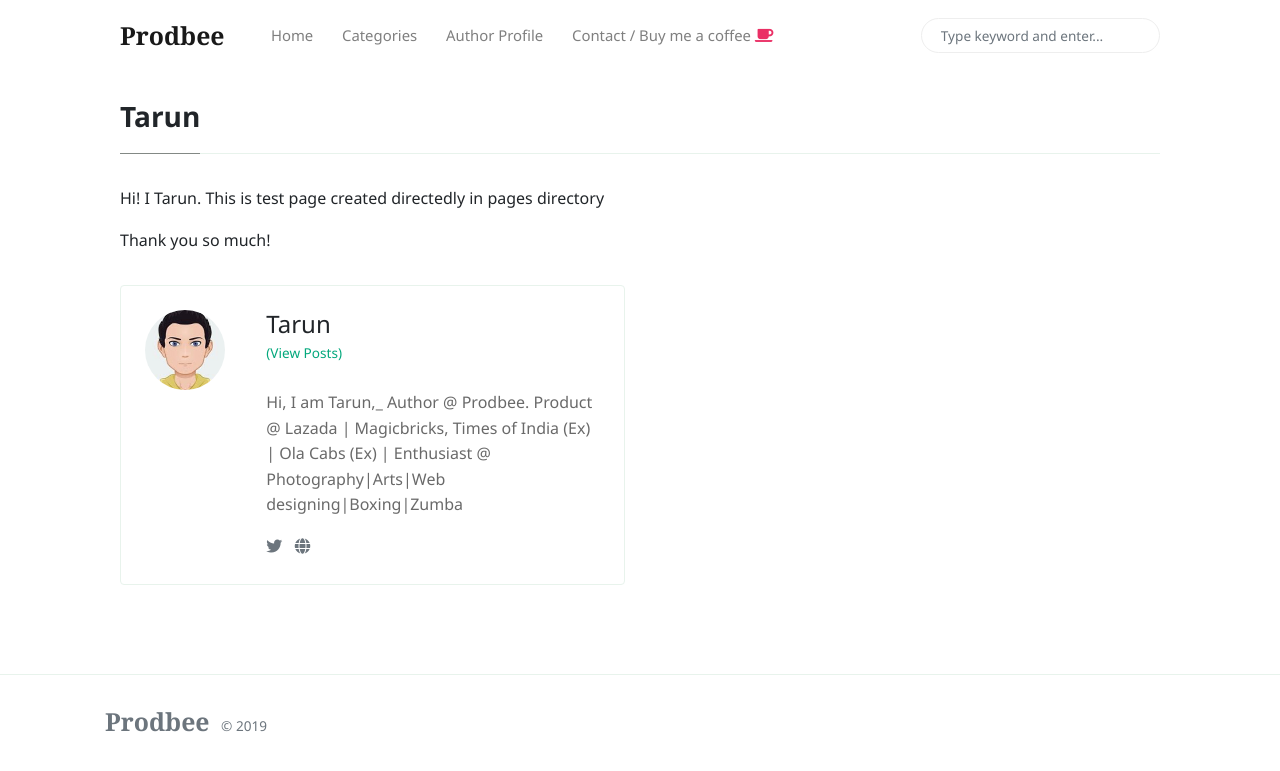
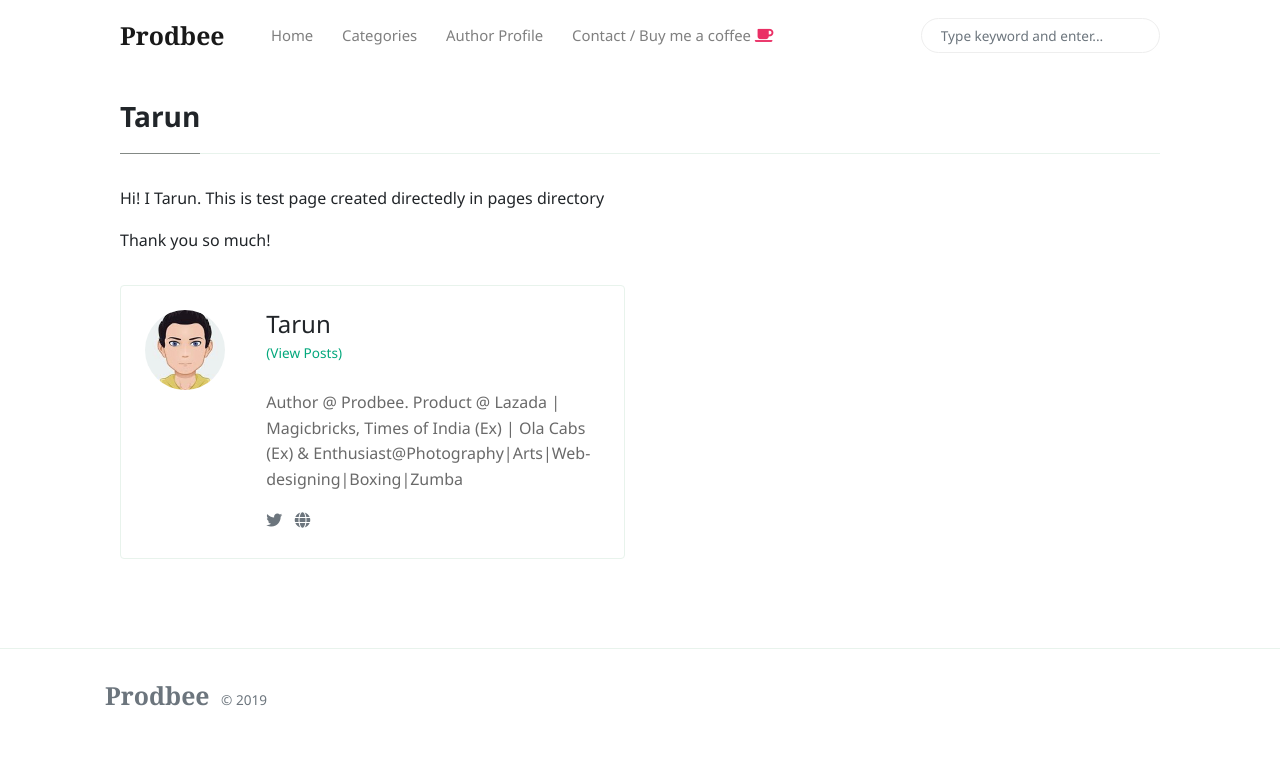
Before and after one commit to p13tarunkk/p13tarunkk.github.io, a Jekyll site: the page built from _pages/author_tarunbio.md, in a window 1280 px wide. Shown: the top 771 px of the page. Built offline with Jekyll 4.4.1, drawn with Linux system fonts in a browser that asks for light colours; nearby versions of some CDN libraries.

Commit message:
bio changes

```diff
--- a/_config.yml
+++ b/_config.yml
@@ -23,7 +23,7 @@
     name:           Tarun
     site:           https://www.linkedin.com/in/tarun-k-900a71115/
     avatar:         assets/images/avatar1.jpg
-    bio:            "Hi, I am Tarun,_ Author @ Prodbee. Product @ Lazada | Magicbricks, Times of India (Ex) | Ola Cabs (Ex) | Enthusiast @ Photography|Arts|Web designing|Boxing|Zumba"
+    bio:            "Author @ Prodbee. Product @ Lazada | Magicbricks, Times of India (Ex) | Ola Cabs (Ex) & Enthusiast@Photography|Arts|Web-designing|Boxing|Zumba"
     email:          p13tarunkk@iima.ac.in
     twitter:        https://tt.com
 
```
Also changed, not shown: 1 other file.
